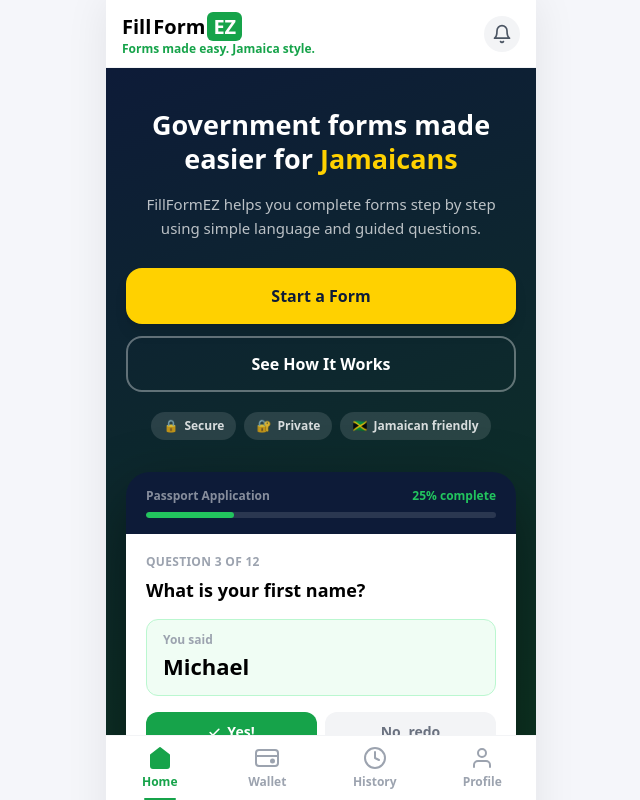
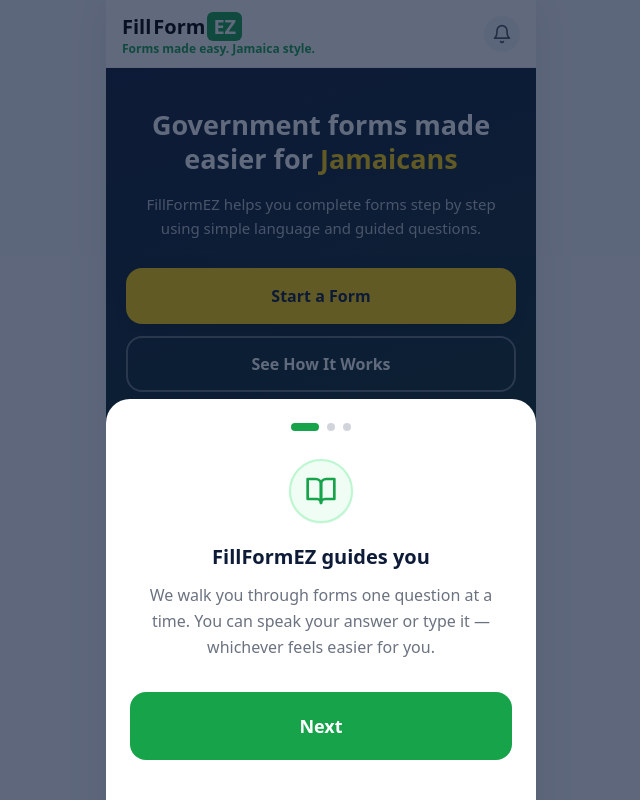
Before and after one commit to romaineblake68-gif/fillformez, a React (Vite) app: page / in a window 1280 px wide. Shown: the top 800 px of the page, without its empty margins (319-959 px from the left). Built offline with nearby package versions, Linux system fonts and the light colour scheme.

Commit message:
Add onboarding and trust layer

```diff
--- a/src/App.jsx
+++ b/src/App.jsx
@@ -11,6 +11,7 @@
 import HistoryScreen from './screens/HistoryScreen'
 import ProfileScreen from './screens/ProfileScreen'
 import AutofillPrompt from './components/AutofillPrompt'
+import OnboardingModal, { ONBOARDING_KEY } from './components/OnboardingModal'
 
 // TRN application flow screens
 import TRNWelcomeScreen from './screens/TRNWelcomeScreen'
@@ -403,6 +404,16 @@
 
   // Autofill prompt — holds { type: 'passport'|'trn'|'nis', returnScreen? }
   const [pendingFormStart, setPendingFormStart] = useState(null)
+
+  // Onboarding — show once on first app open
+  const [showOnboarding, setShowOnboarding] = useState(() => {
+    try { return localStorage.getItem(ONBOARDING_KEY) !== 'true' } catch { return true }
+  })
+
+  const handleOnboardingDone = () => {
+    try { localStorage.setItem(ONBOARDING_KEY, 'true') } catch {}
+    setShowOnboarding(false)
+  }
 
   // TRN flow
   const [trnQId, setTrnQId]       = useState(TRN_START)
@@ -1612,6 +1623,7 @@
             {activeTab === 'profile' && <ProfileScreen />}
           </main>
           <BottomNavBar activeTab={activeTab} onTabChange={setActiveTab} />
+          {showOnboarding && <OnboardingModal onDone={handleOnboardingDone} />}
         </div>
       )
     }
--- a/src/components/FormPicker.jsx
+++ b/src/components/FormPicker.jsx
@@ -1,3 +1,105 @@
+import { useState } from 'react'
+
+// ── How It Works modal ────────────────────────────────────────────────────────
+
+const HOW_IT_WORKS = [
+  {
+    heading: 'Speak or type your answers',
+    body: 'Each question appears one at a time. You can tap the microphone and say your answer, or type it yourself.',
+    icon: (
+      <svg width="20" height="20" viewBox="0 0 24 24" fill="none" stroke="#16a34a" strokeWidth="2" strokeLinecap="round" strokeLinejoin="round">
+        <path d="M12 1a3 3 0 0 0-3 3v8a3 3 0 0 0 6 0V4a3 3 0 0 0-3-3z" />
+        <path d="M19 10v2a7 7 0 0 1-14 0v-2" strokeWidth="2" fill="none" />
+        <line x1="12" y1="19" x2="12" y2="23" />
+        <line x1="8" y1="23" x2="16" y2="23" />
+      </svg>
+    ),
+  },
+  {
+    heading: 'Check your answers before printing',
+    body: 'After every answer you get a chance to confirm it or change it. Nothing is saved until you say it is correct.',
+    icon: (
+      <svg width="20" height="20" viewBox="0 0 24 24" fill="none" stroke="#16a34a" strokeWidth="2" strokeLinecap="round" strokeLinejoin="round">
+        <polyline points="9 11 12 14 22 4" />
+        <path d="M21 12v7a2 2 0 0 1-2 2H5a2 2 0 0 1-2-2V5a2 2 0 0 1 2-2h11" />
+      </svg>
+    ),
+  },
+  {
+    heading: 'FillFormEZ does not submit forms online',
+    body: 'When you finish, you print or download the completed form and take it to the office yourself. FillFormEZ does not send it anywhere.',
+    icon: (
+      <svg width="20" height="20" viewBox="0 0 24 24" fill="none" stroke="#16a34a" strokeWidth="2" strokeLinecap="round" strokeLinejoin="round">
+        <polyline points="6 9 6 2 18 2 18 9" />
+        <path d="M6 18H4a2 2 0 0 1-2-2v-5a2 2 0 0 1 2-2h16a2 2 0 0 1 2 2v5a2 2 0 0 1-2 2h-2" />
+        <rect x="6" y="14" width="12" height="8" />
+      </svg>
+    ),
+  },
+  {
+    heading: 'Your progress is saved automatically',
+    body: 'If you stop halfway, your answers are saved on your phone. Come back anytime and continue from where you left off.',
+    icon: (
+      <svg width="20" height="20" viewBox="0 0 24 24" fill="none" stroke="#16a34a" strokeWidth="2" strokeLinecap="round" strokeLinejoin="round">
+        <path d="M19 21H5a2 2 0 0 1-2-2V5a2 2 0 0 1 2-2h11l5 5v11a2 2 0 0 1-2 2z" />
+        <polyline points="17 21 17 13 7 13 7 21" />
+        <polyline points="7 3 7 8 15 8" />
+      </svg>
+    ),
+  },
+]
+
+function HowItWorksModal({ onClose }) {
+  return (
+    <div
+      className="fixed inset-0 z-50 flex items-end justify-center"
+      style={{ background: 'rgba(13,27,56,0.5)' }}
+      onClick={onClose}
+    >
+      <div
+        className="w-full rounded-t-3xl px-6 pt-5 pb-10 bg-white overflow-y-auto"
+        style={{ maxWidth: 430, maxHeight: '85dvh' }}
+        onClick={e => e.stopPropagation()}
+      >
+        {/* Handle */}
+        <div className="w-10 h-1.5 rounded-full mx-auto mb-5 bg-gray-200" />
+
+        <h2 className="font-bold text-xl mb-1" style={{ color: '#0d1b38' }}>How FillFormEZ works</h2>
+        <p className="text-sm text-gray-400 mb-5">Simple. Private. Step by step.</p>
+
+        <div className="flex flex-col gap-4 mb-7">
+          {HOW_IT_WORKS.map((item) => (
+            <div
+              key={item.heading}
+              className="flex items-start gap-4 px-4 py-4 rounded-2xl"
+              style={{ background: '#f0fdf4', border: '1px solid #bbf7d0' }}
+            >
+              <div
+                className="w-9 h-9 rounded-xl flex items-center justify-center flex-shrink-0 mt-0.5"
+                style={{ background: 'white' }}
+              >
+                {item.icon}
+              </div>
+              <div>
+                <p className="font-bold text-sm text-black leading-snug">{item.heading}</p>
+                <p className="text-gray-500 text-sm mt-0.5 leading-snug">{item.body}</p>
+              </div>
+            </div>
+          ))}
+        </div>
+
+        <button
+          onClick={onClose}
+          className="w-full py-4 rounded-2xl font-bold text-white text-base active:opacity-80"
+          style={{ background: '#16a34a' }}
+        >
+          Got it
+        </button>
+      </div>
+    </div>
+  )
+}
+
 const DIFFICULTY = {
   Easy:   { bg: '#dcfce7', color: '#15803d' },
   Medium: { bg: '#fef9c3', color: '#854d0e' },
@@ -104,12 +206,36 @@
 ]
 
 export default function FormPicker({ onSelect }) {
+  const [showHowItWorks, setShowHowItWorks] = useState(false)
+
   return (
     <>
+      {showHowItWorks && <HowItWorksModal onClose={() => setShowHowItWorks(false)} />}
+
       {/* ── Available Forms ──────────────────────────────────────────── */}
       <section id="home-forms" className="px-4 pt-7 pb-2">
-        <h2 className="text-black font-bold text-lg mb-1">Available Forms</h2>
-        <p className="text-sm text-gray-400 mb-4">Choose a form to get started.</p>
+
+        {/* Section header row */}
+        <div className="flex items-center justify-between mb-1">
+          <h2 className="text-black font-bold text-lg">Available Forms</h2>
+          <button
+            onClick={() => setShowHowItWorks(true)}
+            className="text-xs font-semibold active:opacity-60 transition-opacity"
+            style={{ color: '#16a34a' }}
+          >
+            How it works
+          </button>
+        </div>
+
+        {/* Privacy trust strip */}
+        <div className="flex items-start gap-2 mb-4">
+          <svg width="13" height="13" viewBox="0 0 24 24" fill="none" stroke="#9ca3af" strokeWidth="2" strokeLinecap="round" strokeLinejoin="round" className="flex-shrink-0 mt-0.5">
+            <path d="M12 22s8-4 8-10V5l-8-3-8 3v7c0 6 8 10 8 10z" />
+          </svg>
+          <p className="text-xs text-gray-400 leading-snug">
+            Your information stays on your phone unless you choose to share or print it.
+          </p>
+        </div>
 
         <div className="flex flex-col gap-3">
           {FORMS.map((form) => {
--- /dev/null
+++ b/src/components/OnboardingModal.jsx
@@ -0,0 +1,103 @@
+import { useState } from 'react'
+
+const SLIDES = [
+  {
+    heading: 'FillFormEZ guides you',
+    body: 'We walk you through forms one question at a time. You can speak your answer or type it — whichever feels easier for you.',
+    icon: (
+      <svg width="32" height="32" viewBox="0 0 24 24" fill="none" stroke="#16a34a" strokeWidth="2" strokeLinecap="round" strokeLinejoin="round">
+        <path d="M2 3h6a4 4 0 0 1 4 4v14a3 3 0 0 0-3-3H2z" />
+        <path d="M22 3h-6a4 4 0 0 0-4 4v14a3 3 0 0 1 3-3h7z" />
+      </svg>
+    ),
+  },
+  {
+    heading: 'Your information stays on your phone',
+    body: 'FillFormEZ never sends your information anywhere. Nothing leaves your phone unless you choose to share or print it.',
+    icon: (
+      <svg width="32" height="32" viewBox="0 0 24 24" fill="none" stroke="#16a34a" strokeWidth="2" strokeLinecap="round" strokeLinejoin="round">
+        <path d="M12 22s8-4 8-10V5l-8-3-8 3v7c0 6 8 10 8 10z" />
+      </svg>
+    ),
+  },
+  {
+    heading: 'You check before anything is printed',
+    body: 'When you finish, you review all your answers first. FillFormEZ does not submit your form online — you take the printed form to the office yourself.',
+    icon: (
+      <svg width="32" height="32" viewBox="0 0 24 24" fill="none" stroke="#16a34a" strokeWidth="2" strokeLinecap="round" strokeLinejoin="round">
+        <polyline points="20 6 9 17 4 12" />
+      </svg>
+    ),
+  },
+]
+
+export const ONBOARDING_KEY = 'fillformeez_onboarded'
+
+export default function OnboardingModal({ onDone }) {
+  const [slide, setSlide] = useState(0)
+  const isLast = slide === SLIDES.length - 1
+  const current = SLIDES[slide]
+
+  const advance = () => {
+    if (isLast) {
+      onDone()
+    } else {
+      setSlide(s => s + 1)
+    }
+  }
+
+  return (
+    <div
+      className="fixed inset-0 z-[100] flex items-end justify-center"
+      style={{ background: 'rgba(13,27,56,0.65)' }}
+    >
+      <div
+        className="w-full rounded-t-3xl px-6 pt-6 pb-10 bg-white"
+        style={{ maxWidth: 430 }}
+      >
+        {/* Progress dots */}
+        <div className="flex justify-center gap-2 mb-7">
+          {SLIDES.map((_, i) => (
+            <div
+              key={i}
+              className="h-2 rounded-full transition-all duration-300"
+              style={{
+                width: i === slide ? 28 : 8,
+                background: i === slide ? '#16a34a' : '#d1d5db',
+              }}
+            />
+          ))}
+        </div>
+
+        {/* Icon */}
+        <div className="flex justify-center mb-5">
+          <div
+            className="w-16 h-16 rounded-full flex items-center justify-center shadow-sm"
+            style={{ background: '#f0fdf4', border: '2px solid #bbf7d0' }}
+          >
+            {current.icon}
+          </div>
+        </div>
+
+        {/* Heading */}
+        <h2 className="font-bold text-xl text-center mb-3 leading-snug" style={{ color: '#0d1b38' }}>
+          {current.heading}
+        </h2>
+
+        {/* Body */}
+        <p className="text-base text-gray-500 text-center leading-relaxed mb-8">
+          {current.body}
+        </p>
+
+        {/* Action button */}
+        <button
+          onClick={advance}
+          className="w-full py-5 rounded-2xl font-bold text-white text-lg active:opacity-80 transition-opacity"
+          style={{ background: '#16a34a' }}
+        >
+          {isLast ? 'Get Started' : 'Next'}
+        </button>
+      </div>
+    </div>
+  )
+}
```
